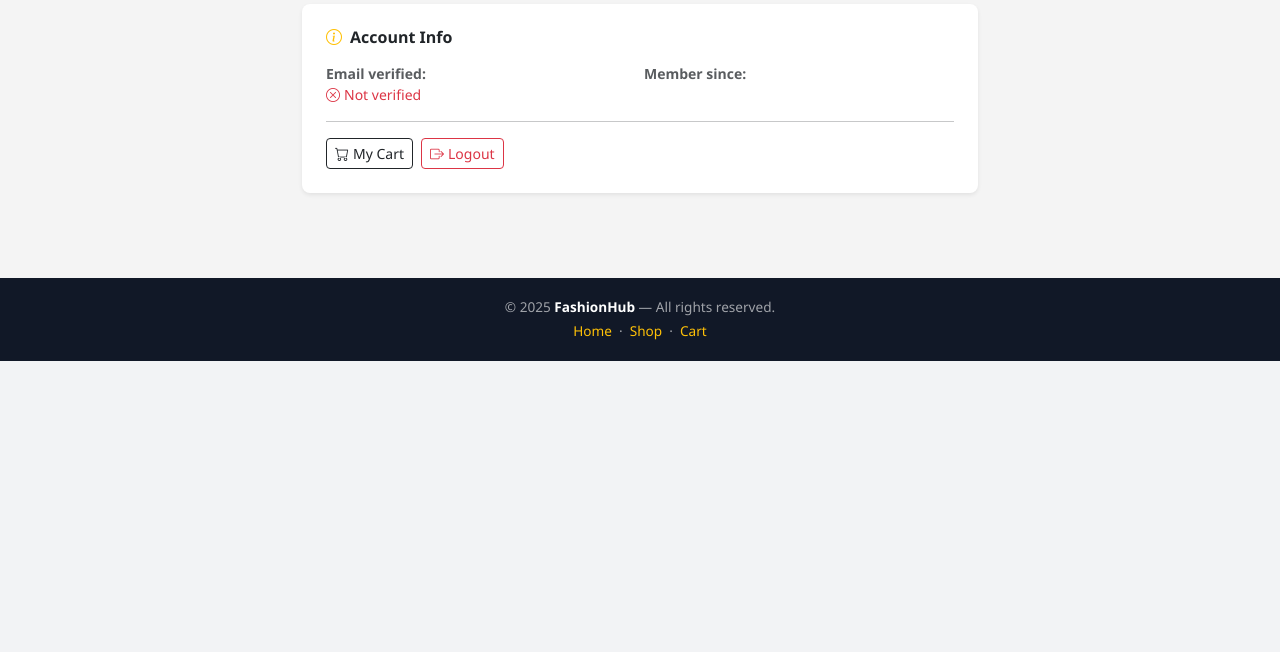
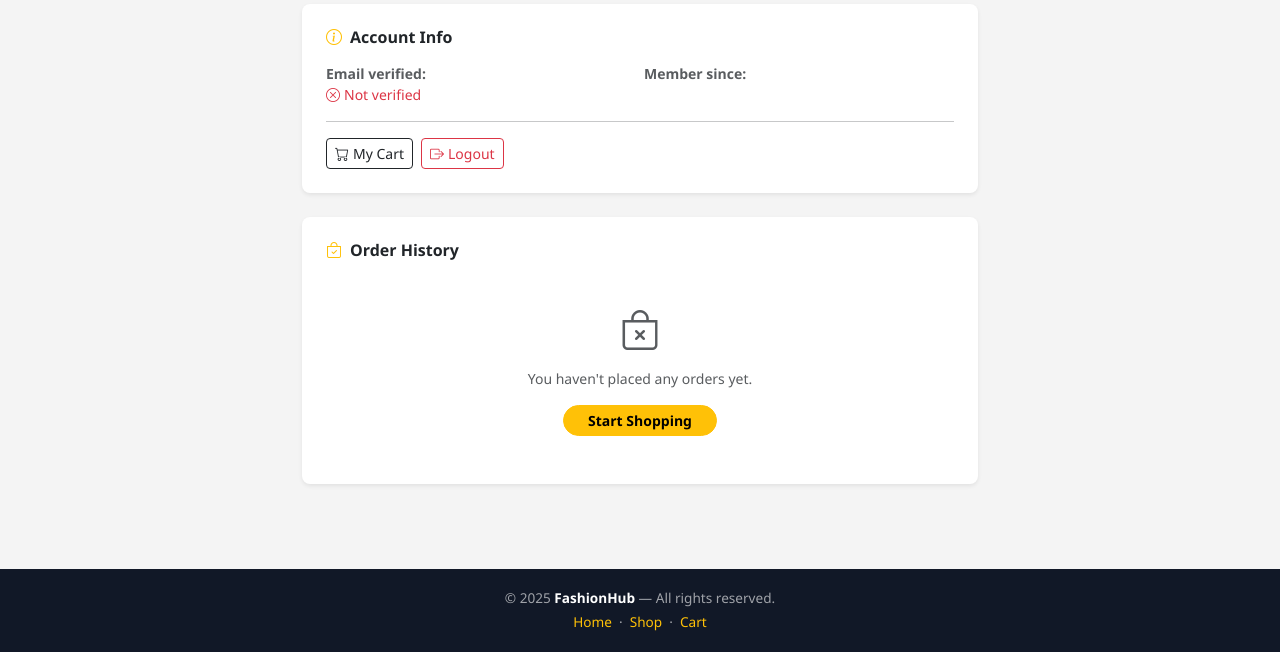
Before and after one commit to Sujana-deve/Shopiing-app, a Django app: template templates/accounts/profile.html in a window 1280 px wide. Shown: the part 641-1293 px from the top of the page. Before the commit the page ends 1002 px from the top, so only its background shows below. Run offline with Django 3.2, Linux system fonts and the light colour scheme; the template is opened without the code that fills it, so the values that code supplies are empty.

Commit message:
added the order history feature for profile

```diff
--- a/templates/accounts/profile.html
+++ b/templates/accounts/profile.html
@@ -8,6 +8,7 @@
         <i class="bi bi-person-circle text-warning me-2"></i>My Profile
     </h4>
 
+    <!-- Profile Edit Card -->
     <div class="card border-0 shadow-sm rounded-3 p-4 mb-4">
         <form method="POST" enctype="multipart/form-data">
             {% csrf_token %}
@@ -61,8 +62,8 @@
         </form>
     </div>
 
-    <!-- Account info -->
-    <div class="card border-0 shadow-sm rounded-3 p-4">
+    <!-- Account Info Card -->
+    <div class="card border-0 shadow-sm rounded-3 p-4 mb-4">
         <h6 class="fw-bold mb-3">
             <i class="bi bi-info-circle text-warning me-2"></i>Account Info
         </h6>
@@ -93,6 +94,96 @@
         </div>
     </div>
 
+    <!-- Order History Card -->
+    <div class="card border-0 shadow-sm rounded-3 p-4">
+        <h6 class="fw-bold mb-3">
+            <i class="bi bi-bag-check text-warning me-2"></i>Order History
+            {% if orders %}
+                <span class="badge bg-warning text-dark ms-1">{{ orders|length }}</span>
+            {% endif %}
+        </h6>
+
+        {% if orders %}
+            {% for order in orders %}
+            <div class="border rounded-3 p-3 mb-3">
+
+                <!-- Order Header -->
+                <div class="d-flex justify-content-between align-items-start flex-wrap gap-2 mb-2">
+                    <div>
+                        <span class="fw-bold small">#{{ order.get_short_id }}</span>
+                        <span class="text-muted small ms-2">
+                            {{ order.created_at|date:"M d, Y" }}
+                        </span>
+                    </div>
+                    <div class="d-flex gap-2">
+                        <!-- Order status badge -->
+                        <span class="badge
+                            {% if order.status == 'delivered' %}bg-success
+                            {% elif order.status == 'cancelled' %}bg-danger
+                            {% elif order.status == 'shipped' %}bg-info text-dark
+                            {% elif order.status == 'processing' %}bg-primary
+                            {% else %}bg-warning text-dark{% endif %}">
+                            {{ order.get_status_display }}
+                        </span>
+                        <!-- Payment status badge -->
+                        <span class="badge
+                            {% if order.payment_status == 'paid' %}bg-success
+                            {% else %}bg-secondary{% endif %}">
+                            {{ order.get_payment_status_display }}
+                        </span>
+                    </div>
+                </div>
+
+                <!-- Order Items -->
+                {% for item in order.items.all %}
+                <div class="d-flex align-items-center gap-2 mb-2">
+                    {% if item.product.product_images.first %}
+                        <img src="{{ item.product.product_images.first.image.url }}"
+                             width="45" height="45"
+                             class="rounded" style="object-fit:cover;">
+                    {% else %}
+                        <div class="rounded bg-light d-flex align-items-center
+                                    justify-content-center"
+                             style="width:45px;height:45px;">
+                            <i class="bi bi-image text-muted small"></i>
+                        </div>
+                    {% endif %}
+                    <div class="flex-grow-1">
+                        <div class="small fw-semibold">{{ item.product.product_name }}</div>
+                        <div class="text-muted" style="font-size:0.75rem;">
+                            Qty: {{ item.quantity }}
+                            {% if item.color_variant %} · {{ item.color_variant.color_name }}{% endif %}
+                            {% if item.size_variant %} · {{ item.size_variant.size_name }}{% endif %}
+                        </div>
+                    </div>
+                    <div class="small fw-bold">Rs. {{ item.get_total }}</div>
+                </div>
+                {% endfor %}
+
+                <!-- Order Footer -->
+                <hr class="my-2">
+                <div class="d-flex justify-content-between align-items-center">
+                    <span class="small text-muted">
+                        <i class="bi bi-credit-card me-1"></i>
+                        {{ order.get_payment_method_display }}
+                    </span>
+                    <span class="fw-bold small">Total: Rs. {{ order.grand_total }}</span>
+                </div>
+
+            </div>
+            {% endfor %}
+
+        {% else %}
+            <div class="text-center py-4 text-muted">
+                <i class="bi bi-bag-x" style="font-size:2.5rem;"></i>
+                <p class="mt-2 mb-3 small">You haven't placed any orders yet.</p>
+                <a href="{% url 'all-products' %}" class="btn btn-warning btn-sm fw-bold rounded-pill px-4">
+                    Start Shopping
+                </a>
+            </div>
+        {% endif %}
+    </div>
+
 </div>
 {% endblock %}
 
```
Also changed, not shown: accounts/views.py (+11 -12 lines).
